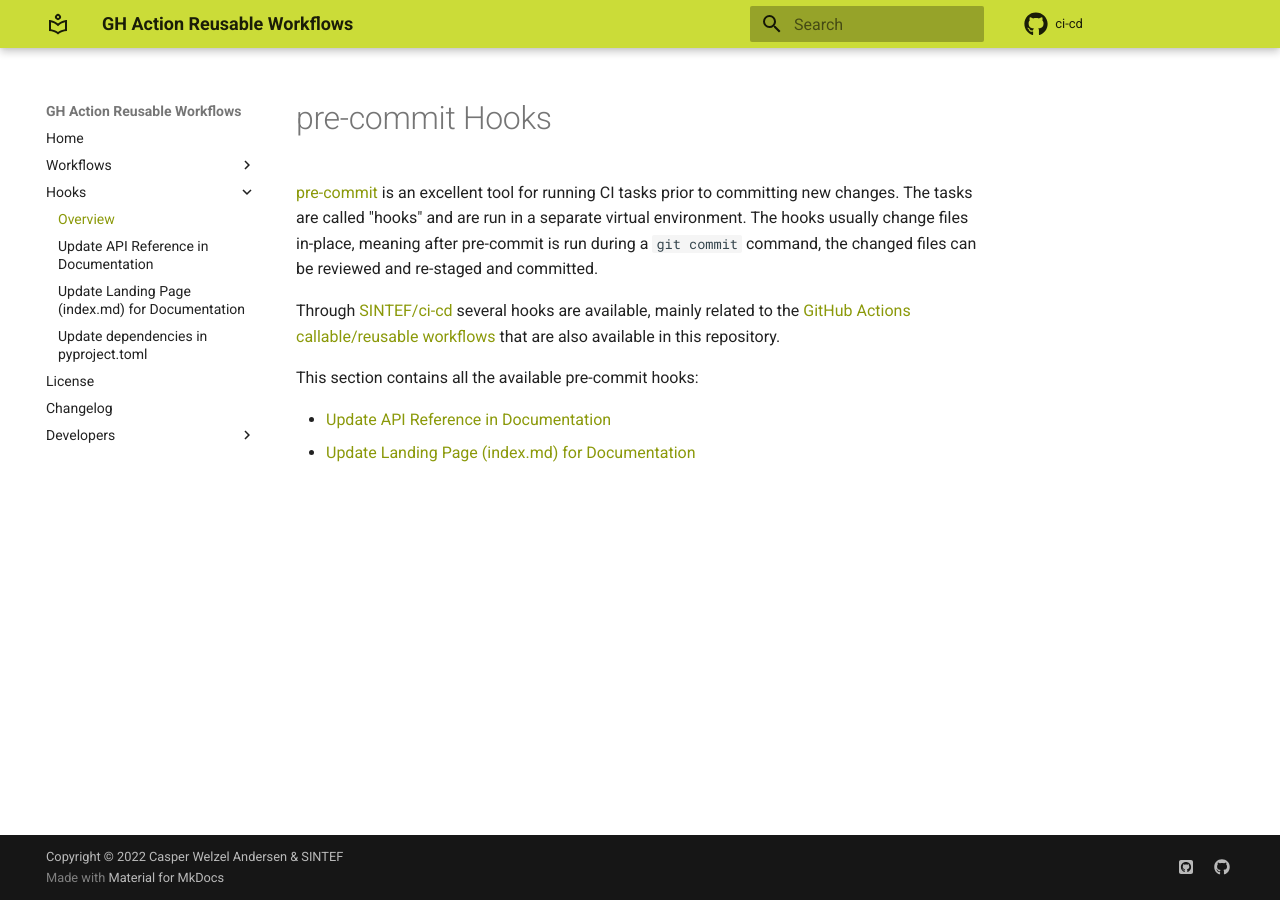
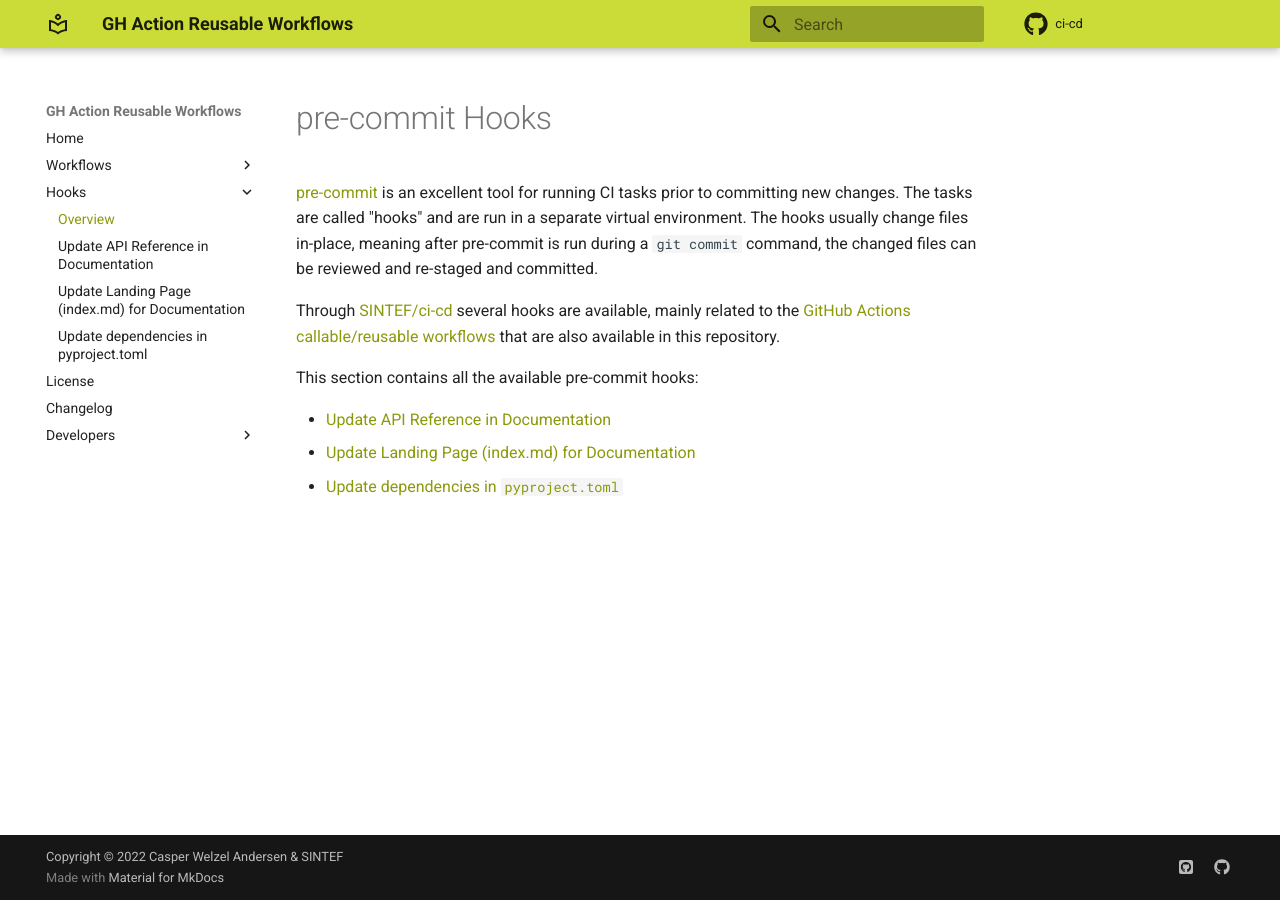
Before and after one commit to SemanticMatter/ci-cd, an MkDocs documentation site: the page built from docs/hooks/index.md, in a window 1280 px wide. Built offline with MkDocs 1.6.1 and Material for MkDocs 9.7.7, drawn with Linux system fonts in a browser that asks for light colours; comment, search, counter and statistics services are not loaded; the version menu is left out.

Commit message:
Add new hook docs page to overview page
Also update the name of the file to match the hook id.

```diff
--- a/docs/hooks/index.md
+++ b/docs/hooks/index.md
@@ -10,3 +10,4 @@ This section contains all the available pre-commit hooks:
 
 - [Update API Reference in Documentation](./docs_api_reference.md)
 - [Update Landing Page (index.md) for Documentation](./docs_landing_page.md)
+- [Update dependencies in `pyproject.toml`](./update_pyproject.md)
```
Also changed, not shown: docs/hooks/update_pyproject.md (renamed from docs/hooks/docs_update_pyproject.md), 1 other file.
